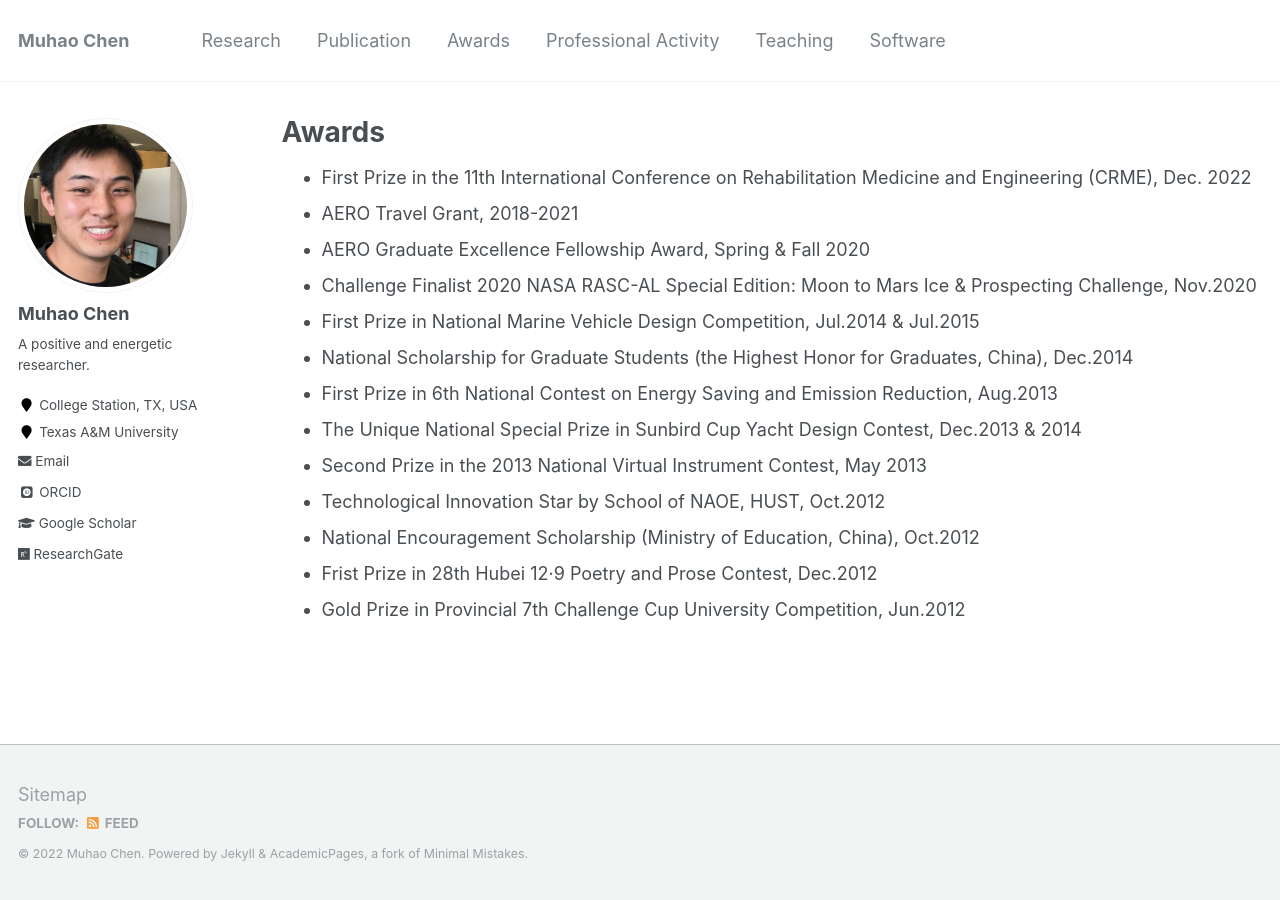
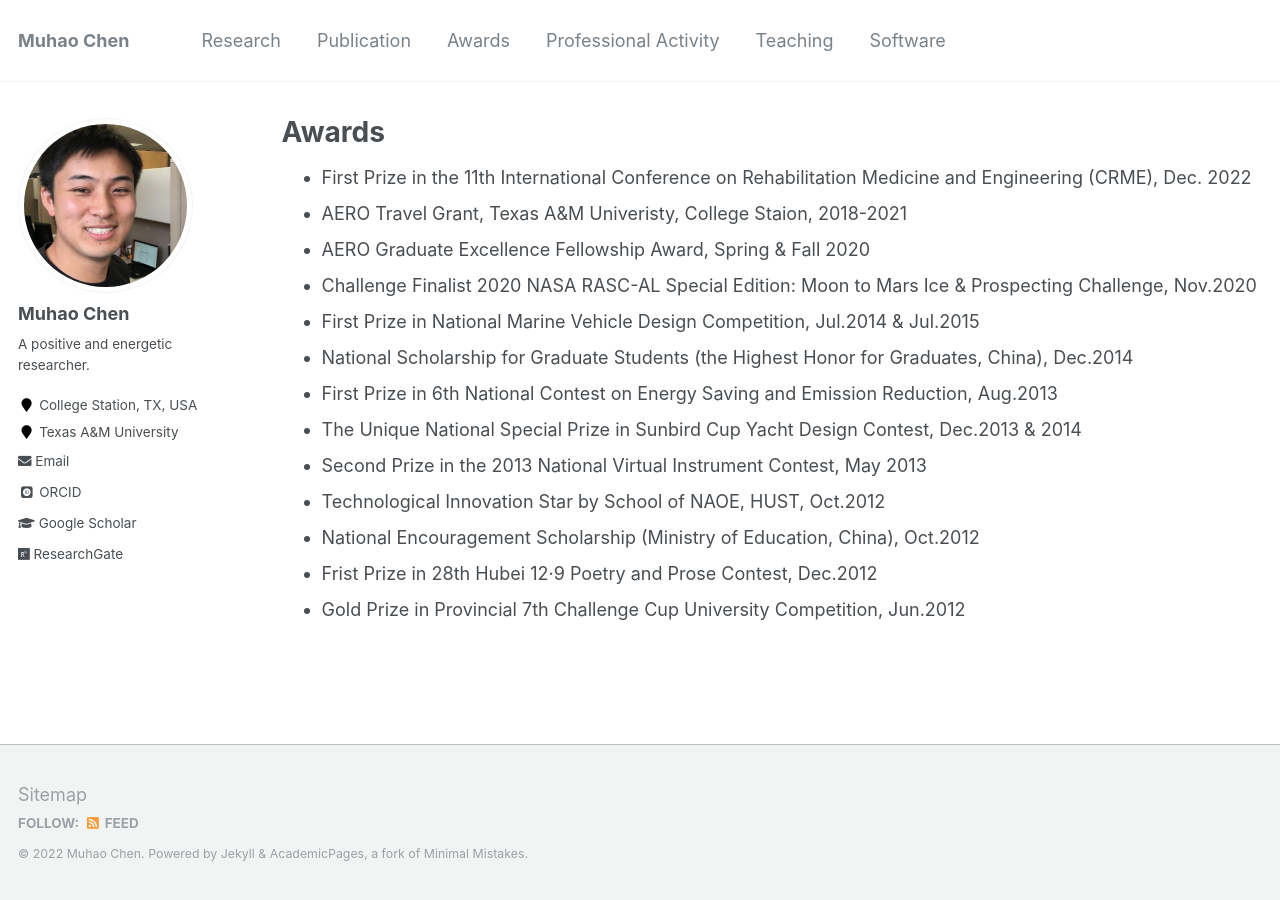
Before and after one commit to Muhao-Chen/muhao-chen.github.io, a Jekyll site: the page built from _pages/funding-and-awards.md, in a window 1280 px wide. Built offline with Jekyll 4.4.1, drawn with Linux system fonts in a browser that asks for light colours; some web fonts are replaced.

Commit message:
Update funding-and-awards.md

```diff
--- a/_pages/funding-and-awards.md
+++ b/_pages/funding-and-awards.md
@@ -8,7 +8,7 @@ author_profile: true
 <div style="text-align: justify;" markdown="1">
 
 * First Prize in the 11th International Conference on Rehabilitation Medicine and Engineering (CRME), Dec. 2022
-* AERO Travel Grant, 2018-2021
+* AERO Travel Grant, Texas A&M Univeristy, College Staion, 2018-2021
 * AERO Graduate Excellence Fellowship Award, Spring & Fall 2020
 * Challenge Finalist 2020 NASA RASC-AL Special Edition: Moon to Mars Ice & Prospecting Challenge, Nov.2020
 * First Prize in National Marine Vehicle Design Competition, Jul.2014 & Jul.2015
```
